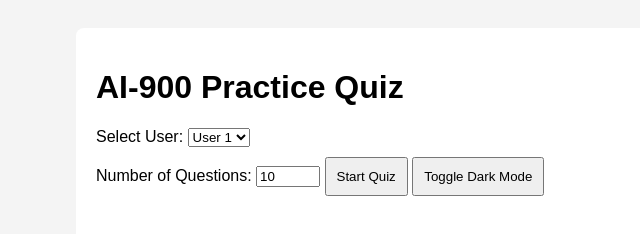
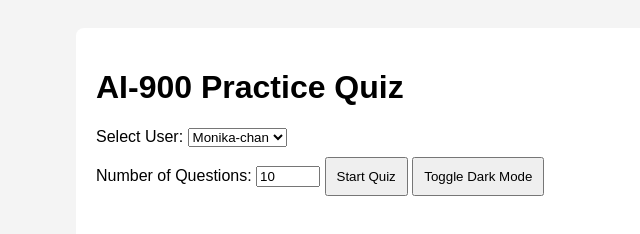
Before and after one commit to MinceCheese/ai900-practice-app, a plain HTML site: page index.html in a window 1280 px wide. Shown: the full height of the page, 244-884 px from the left. Drawn offline with nearby package versions, Linux system fonts and the light colour scheme.

Commit message:
Update index.html

```diff
--- a/index.html
+++ b/index.html
@@ -12,8 +12,8 @@
     <div id="user-select">
       <label>Select User:</label>
       <select id="user-dropdown">
-        <option value="user1">User 1</option>
-        <option value="user2">User 2</option>
+        <option value="monika">Monika-chan</option>
+        <option value="geoff">Geoff-san</option>
       </select>
     </div>
     <div id="start-screen">
```
